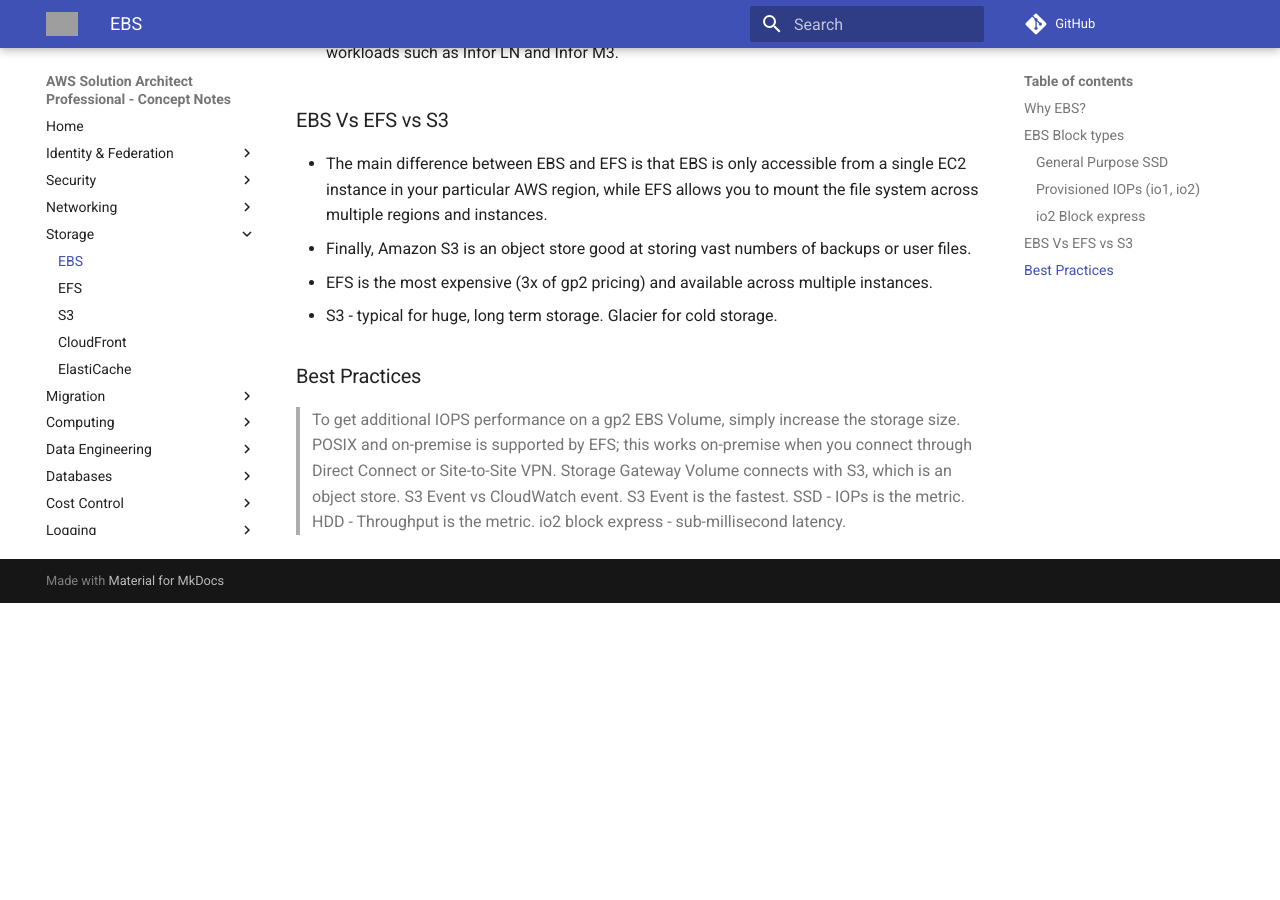
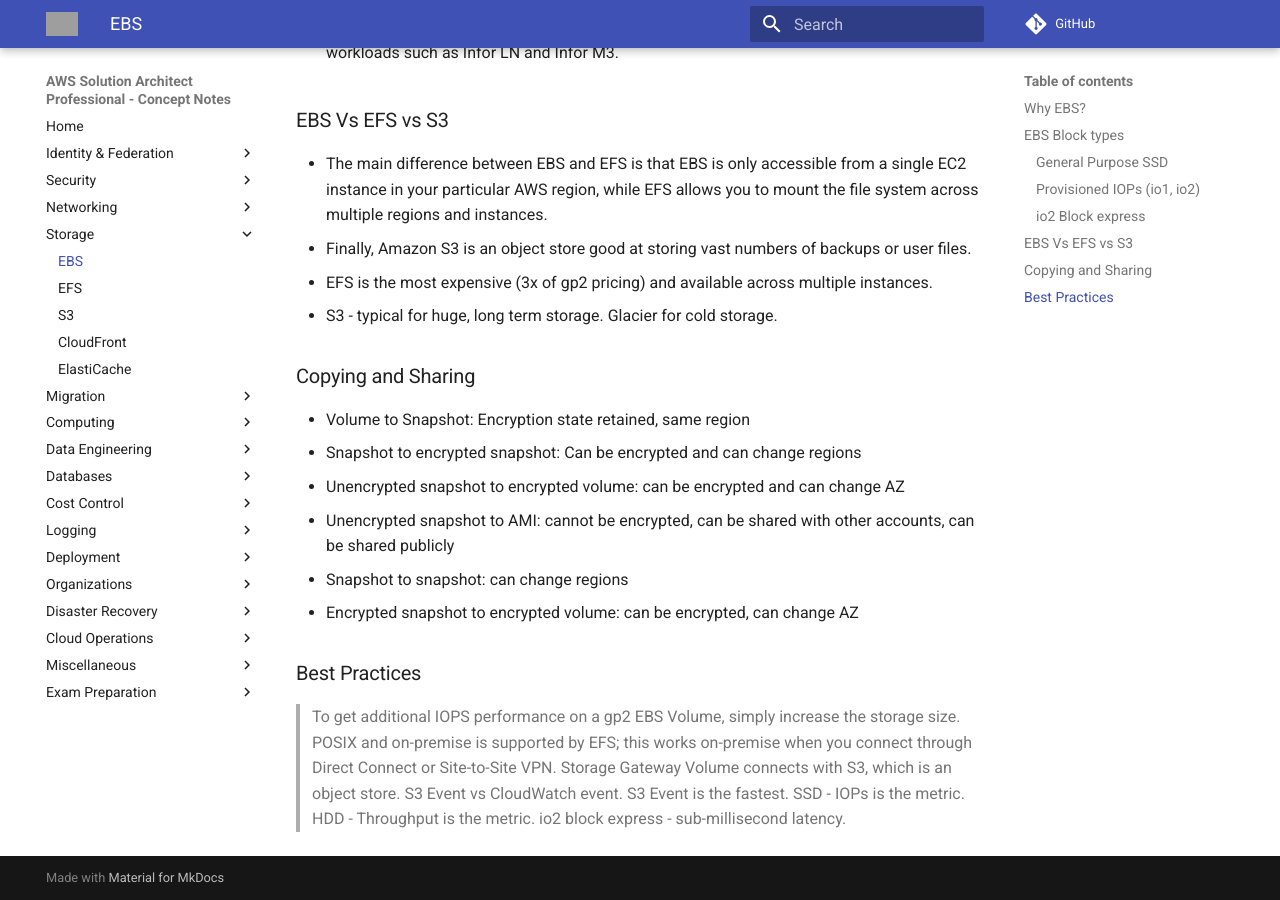
Before and after one commit to jeyabalajis/aws-certified-sa-pro-notes, an MkDocs documentation site: the page built from docs/storage/ebs.md, in a window 1280 px wide and 900 px high, scrolled down 2286 px. Built offline with MkDocs 1.6.1 and Material for MkDocs 9.7.7, drawn with Linux system fonts in a browser that asks for light colours; comment, search, counter and statistics services are not loaded; before the commit the page ends 2889 px from its top, so only the background shows below that; grey boxes are pictures that could not be loaded.

Commit message:
Update ebs.md

```diff
--- a/docs/storage/ebs.md
+++ b/docs/storage/ebs.md
@@ -59,6 +59,15 @@
 - EFS is the most expensive (3x of gp2 pricing) and available across multiple instances.
 - S3 - typical for huge, long term storage. Glacier for cold storage.
 
+### Copying and Sharing
+
+- Volume to Snapshot: Encryption state retained, same region
+- Snapshot to encrypted snapshot: Can be encrypted and can change regions
+- Unencrypted snapshot to encrypted volume: can be encrypted and can change AZ
+- Unencrypted snapshot to AMI: cannot be encrypted, can be shared with other accounts, can be shared publicly
+- Snapshot to snapshot: can change regions
+- Encrypted snapshot to encrypted volume: can be encrypted, can change AZ
+
 ### Best Practices
 > To get additional IOPS performance on a gp2 EBS Volume, simply increase the storage size.
 > POSIX and on-premise is supported by EFS; this works on-premise when you connect through Direct Connect or Site-to-Site VPN.
```
